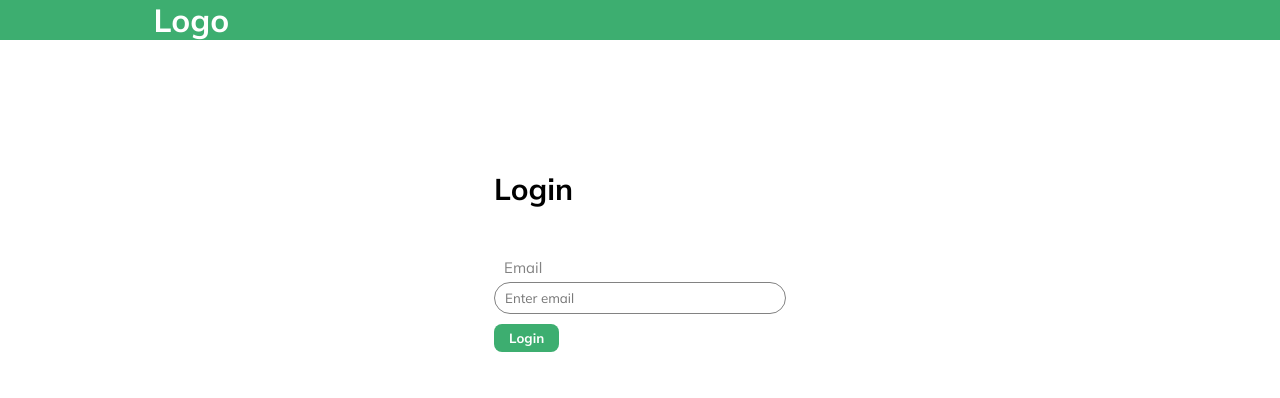
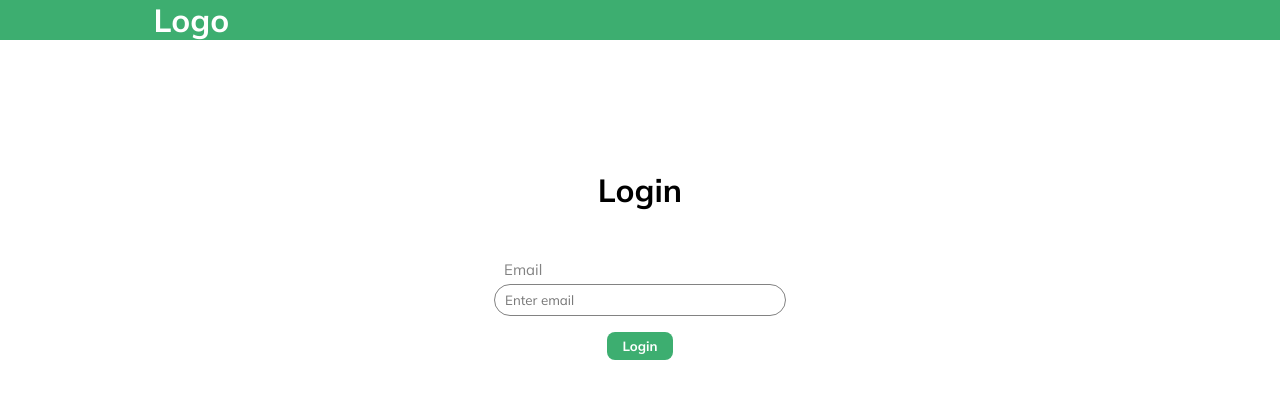
Before and after one commit to kurtisgrant/smart-money, a React (Create React App) app in the folder frontend-react/: page / in a window 1280 px wide. Shown: the top 398 px of the page. Built offline with nearby package versions, Linux system fonts and the light colour scheme; no server answers.

Commit message:
Add error for invalid teacher login

```diff
--- a/frontend-react/src/pages/AccessCodeLogin.jsx
+++ b/frontend-react/src/pages/AccessCodeLogin.jsx
@@ -28,7 +28,7 @@ function AccessCodeLogin() {
 
 	return (
 		<div className="login-container-student">
-			<h2>Enter Access Code</h2>
+			<h1>Enter Access Code</h1>
 			<div className="login-student-form">
 				<SingleFieldForm
 					label="Access Code"
--- a/frontend-react/src/pages/AccessCodeLogin.scss
+++ b/frontend-react/src/pages/AccessCodeLogin.scss
@@ -7,7 +7,7 @@
 	margin-right: auto;
 	margin-left: auto;
 
-	h2 {
+	h1 {
 		margin: 50px 0;
 	}
 
--- a/frontend-react/src/pages/Login.jsx
+++ b/frontend-react/src/pages/Login.jsx
@@ -6,8 +6,9 @@ import axios from 'axios';
 import './Login.scss';
 
 function Login() {
-	const { setUser } = useContext(UserContext);
+	const { user, setUser } = useContext(UserContext);
 	const [email, setEmail] = useState('');
+	const [error, setError] = useState("");
 
 	const login = () => {
 		const userInfo = { email };
@@ -24,12 +25,13 @@ function Login() {
 
 	const handleSubmit = (e) => {
 		e.preventDefault();
-		login();
-	}
+
+		login() || setError('Incorrect email');
+	};
 
 	return (
 		<div className="login-container">
-			<h2>Login</h2>
+			<h1>Login</h1>
 			<SingleFieldForm
 				label="Email"
 				id="email"
@@ -38,7 +40,8 @@ function Login() {
 				setValue={setEmail}
 				handleSubmit={handleSubmit}
 			/>
-			<Button green onClick={login}>
+			<section className="login-error">{error}</section>
+			<Button green onClick={handleSubmit}>
 				Login
 			</Button>
 		</div>
--- a/frontend-react/src/pages/Login.scss
+++ b/frontend-react/src/pages/Login.scss
@@ -7,14 +7,21 @@
 	margin-right: auto;
 	margin-left: auto;
 
-	h2 {
+	h1 {
 		margin: 50px 0;
-		width: 100%;
-		font-size: 30px;
-    font-weight: bold;
+	}
+
+	.login-error {
+		color: #ee5253;
+		font-size:small;
+		font-style: italic;
+		// align-self: flex-start;
+		padding-left: 10px;
+		margin-bottom: 2%;
 	}
 
 	.button {
-		align-self: flex-start;
+		// align-self: flex-start;
+		// margin-left: 10px;
 	}
 }
```
